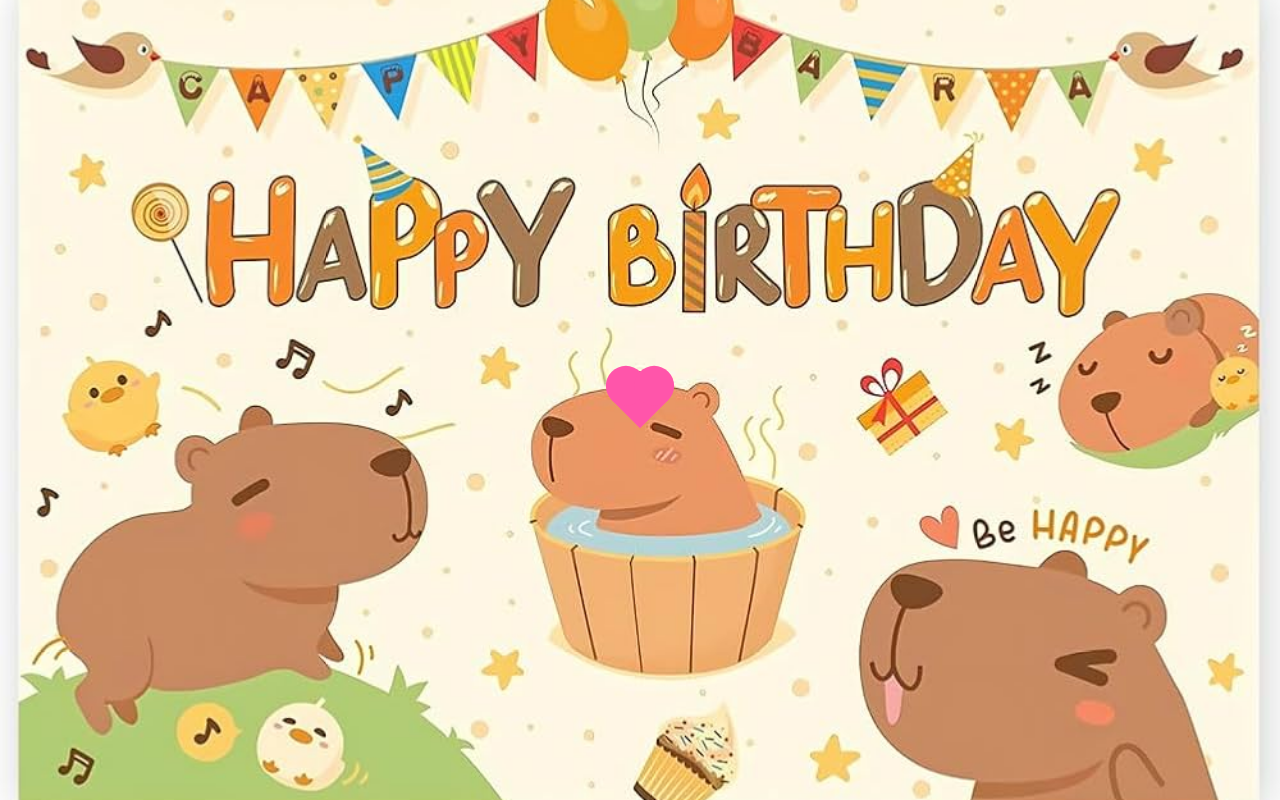
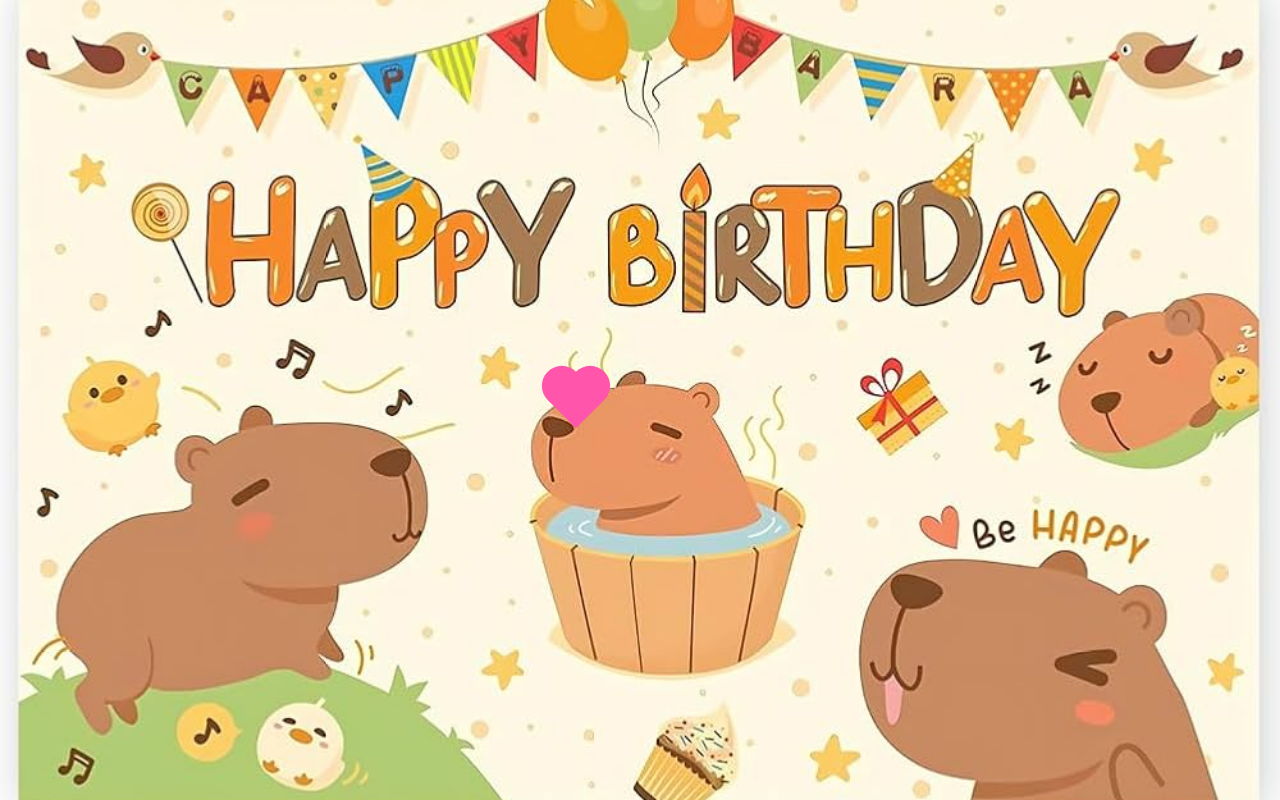
Before and after one commit to andymarco145/uni-myluv, a plain HTML site: page index.html in a window 1280 px wide. Drawn offline with Linux system fonts and the light colour scheme.

Commit message:
Update styles.css

```diff
--- a/styles.css
+++ b/styles.css
@@ -41,7 +41,7 @@ html, body {
     transform: rotate(-45deg);
     position: absolute;
     top: 50%; /* Căn giữa theo chiều dọc */
-    left: 50%; /* Căn giữa theo chiều ngang */
+    left: 45%; /* Căn giữa theo chiều ngang */
     transform: translate(-50%, -50%) rotate(-45deg); /* Dịch chuyển vào chính giữa và xoay */
 }
 
```
